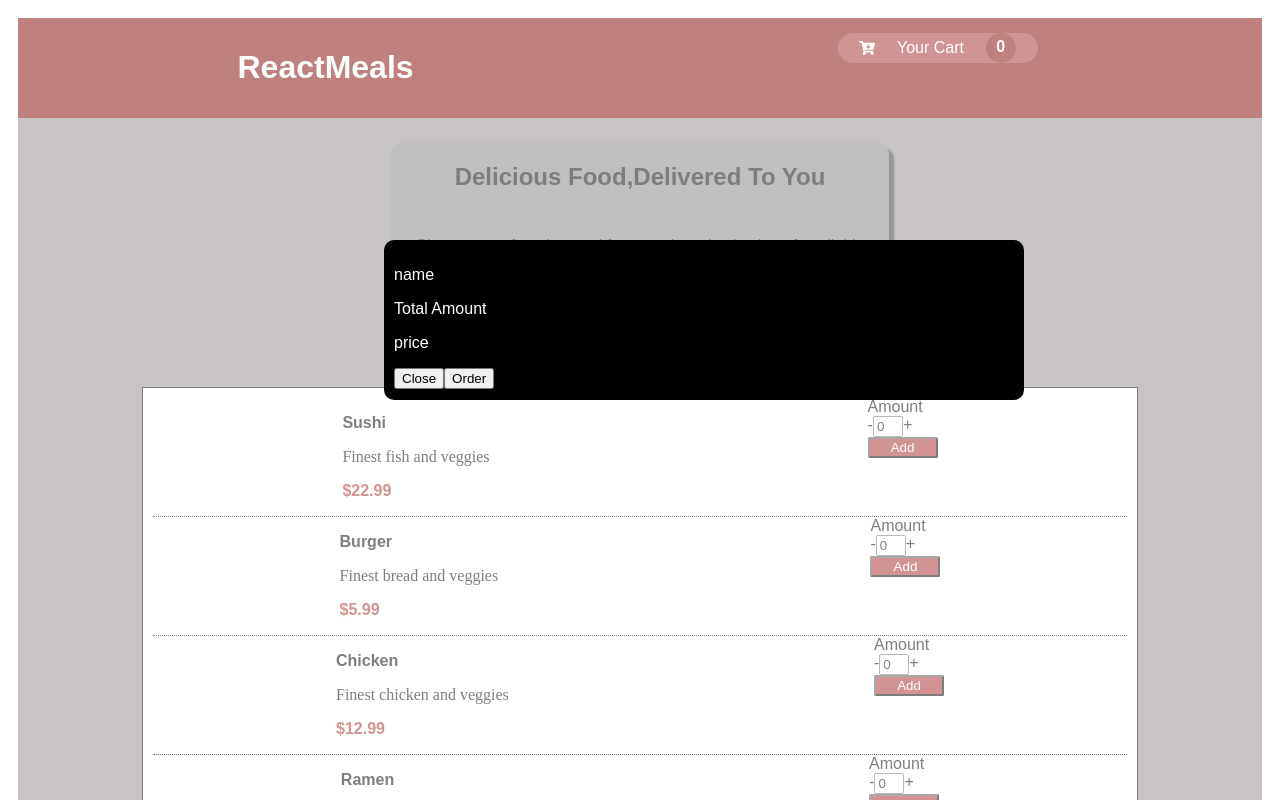
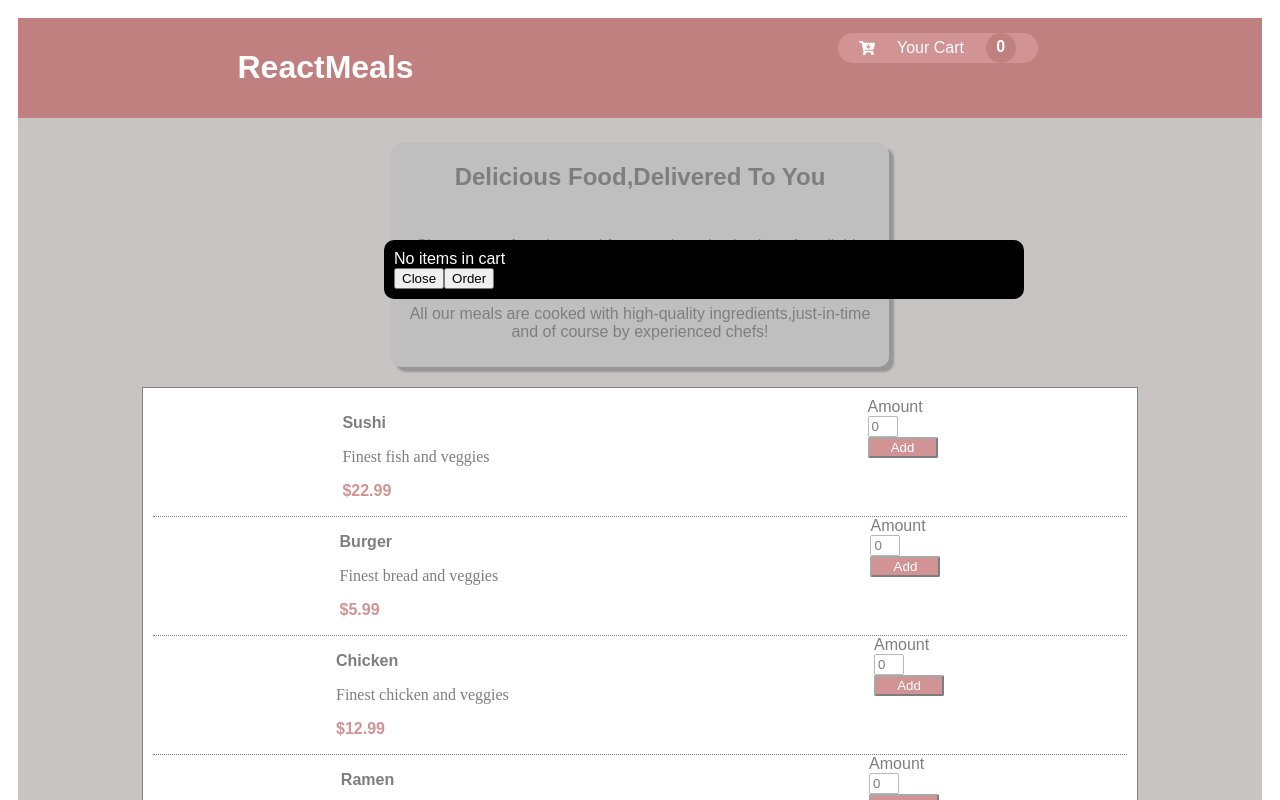
Before and after one commit to SuchiBankoti/restaurant-websit, a React (Create React App) app: page /Components/Mainpage in a window 1280 px wide. Both pictures are taken after a click on the icon 867 px from the left and 48 px from the top of the page. Shown: the top 800 px of the page. Built offline with nearby package versions, Linux system fonts and the light colour scheme.

Commit message:
add to cart by manipulating the data directly passing its units to form

```diff
--- a/src/Components/Cart.css
+++ b/src/Components/Cart.css
@@ -25,7 +25,7 @@
   top: 30%;
   left: 30%;
   width: 50%;
-  height: 20%;
+  height: fit-content;
   border-radius: 10px;
   padding: 10px;
   color: white;
--- a/src/Components/Cart.js
+++ b/src/Components/Cart.js
@@ -5,14 +5,14 @@ import { dataContext } from "../Context";
 import { FaCartArrowDown } from "react-icons/fa";
 import Portal from "../Portal";
 export default function Cart() {
-  const { setToggle, cartItems } = useContext(dataContext);
-  let i = cartItems.filter((obj) => (obj.isAdded > 0 ? obj : ""));
+  const { setToggle, menu } = useContext(dataContext);
+  const numberOfItemsInCart = menu.filter((obj) => obj.unit > 0);
   return (
     <div>
       <div className="cart">
         <FaCartArrowDown onClick={() => setToggle(true)} />
         <div>Your Cart</div>
-        <div className="cart-items">{i.length}</div>
+        <div className="cart-items">{numberOfItemsInCart.length}</div>
       </div>
       <Portal />
     </div>
--- a/src/Components/Form.js
+++ b/src/Components/Form.js
@@ -1,22 +1,13 @@
-import React, { useContext, useReducer } from "react";
+import React, { useContext, useState } from "react";
 import { dataContext } from "../Context";
 import "./Form.css";
 export default function Form(props) {
-  const { setCartItems } = useContext(dataContext);
+  const { manageCart } = useContext(dataContext);
   const { item } = props;
-  const [foodItem, dispatch] = useReducer(reducer, item);
-  function reducer(prev, action) {
-    switch (action) {
-      case "sub":
-        return prev.isAdded > 0 ? { ...prev, isAdded: prev.isAdded - 1 } : prev;
-      case "add":
-        return { ...prev, isAdded: prev.isAdded + 1 };
-      default:
-        console.log("error in reducer function");
-    }
-  }
-  function handleCartItems(i) {
-    setCartItems((prev) => prev.map((obj) => (obj.id === i ? foodItem : obj)));
+  const [quant, setQuant] = useState(item.unit);
+
+  function handleQuant(event) {
+    setQuant(event.target.value);
   }
 
   return (
@@ -24,12 +15,10 @@ export default function Form(props) {
       <form>
         <div>Amount</div>
         <label>
-          <div onClick={() => dispatch("sub")}>-</div>
-          <input type="text" value={foodItem.isAdded} readOnly></input>
-          <div onClick={() => dispatch("add")}>+</div>
+          <input type="text" value={quant} onChange={handleQuant}></input>
         </label>
       </form>
-      <button className="add-btn" onClick={() => handleCartItems(foodItem.id)}>
+      <button className="add-btn" onClick={() => manageCart(item, quant)}>
         Add
       </button>
     </div>
--- a/src/Components/MenuItem.css
+++ b/src/Components/MenuItem.css
@@ -5,14 +5,16 @@
   border-bottom: 1px dotted black;
   display: flex;
   justify-content: space-around;
+  color: inherit;
 }
 .item-name {
   font-weight: bolder;
-  color: black;
   font-family: sans-serif;
+  color: inherit;
 }
 .item-des {
   font-family: cursive;
+  color: inherit;
 }
 .item-price {
   font-weight: bolder;
--- a/src/Context.js
+++ b/src/Context.js
@@ -9,39 +9,54 @@ function MenuProvider(props) {
       name: "Sushi",
       description: "Finest fish and veggies",
       price: "$22.99",
-      isAdded: 0,
+      unit: 0,
     },
     {
       id: 2,
       name: "Burger",
       description: "Finest bread and veggies",
       price: "$5.99",
-      isAdded: 0,
+      unit: 0,
     },
     {
       id: 3,
       name: "Chicken",
       description: "Finest chicken and veggies",
       price: "$12.99",
-      isAdded: 0,
+      unit: 0,
     },
     {
       id: 4,
       name: "Ramen",
       description: "Finest eggs and noodles",
       price: "$80.99",
-      isAdded: 0,
+      unit: 0,
     },
     {
       id: 5,
       name: "Green bowl",
       description: "Finest fruits and veggies",
       price: "$25.99",
-      isAdded: 0,
+      unit: 0,
     },
   ]);
   const [toggle, setToggle] = useState(false);
-  const [cartItems, setCartItems] = useState(menu);
+  // const [cartItems, setCartItems] = useState([]);
+  function manageCart(newItem, units) {
+    setMenu((prev) =>
+      prev.map((obj) =>
+        obj.name === newItem.name ? { ...obj, unit: units } : obj
+      )
+    );
+    // console.log("quant---" + units);
+    // setCartItems((prev) =>
+    //   prev.find((obj) => obj.name === newItem.name)
+    //     ? prev.map((obj) =>
+    //         obj.name === newItem.name ? { ...obj, unit: units } : obj
+    //       )
+    //     : [...prev, { ...newItem, unit: units }]
+    // );
+  }
 
   return (
     <contextDataProvider.Provider
@@ -50,8 +65,9 @@ function MenuProvider(props) {
         setToggle,
         menu,
         setMenu,
-        cartItems,
-        setCartItems,
+        // cartItems,
+        // setCartItems,
+        manageCart,
       }}
     >
       {props.children}
--- a/src/Portal.js
+++ b/src/Portal.js
@@ -4,12 +4,9 @@ import { nanoid } from "nanoid";
 import MenuItem from "./Components/MenuItem";
 import { dataContext, MenuProvider } from "./Context";
 export default function Portal() {
-  const { cartItems, toggle, setToggle } = useContext(dataContext);
+  const { menu, toggle, setToggle } = useContext(dataContext);
   const location = document.getElementById("portal");
-  const cart = cartItems.filter((obj) =>
-    obj.isAdded > 0 ? <MenuItem key={nanoid()} item={obj} /> : ""
-  );
-  console.log(cart);
+  const cartItems = menu.filter((obj) => obj.unit > 0);
   function CartContent() {
     return (
       <MenuProvider>
@@ -17,9 +14,18 @@ export default function Portal() {
           className="cart-content"
           style={{ display: toggle ? "block" : "none" }}
         >
-          <p> name</p>
-          <p>Total Amount</p>
-          <p>price</p>
+          {cartItems.length === 0 ? (
+            <div>No items in cart</div>
+          ) : (
+            <div>
+              {cartItems.map((obj) => (
+                <div key={nanoid()}>
+                  <MenuItem item={obj} />
+                  <div style={{ color: "pink" }}>{obj.unit}</div>
+                </div>
+              ))}
+            </div>
+          )}
           <button onClick={() => setToggle(false)}>Close</button>
           <button>Order</button>
         </div>
```
